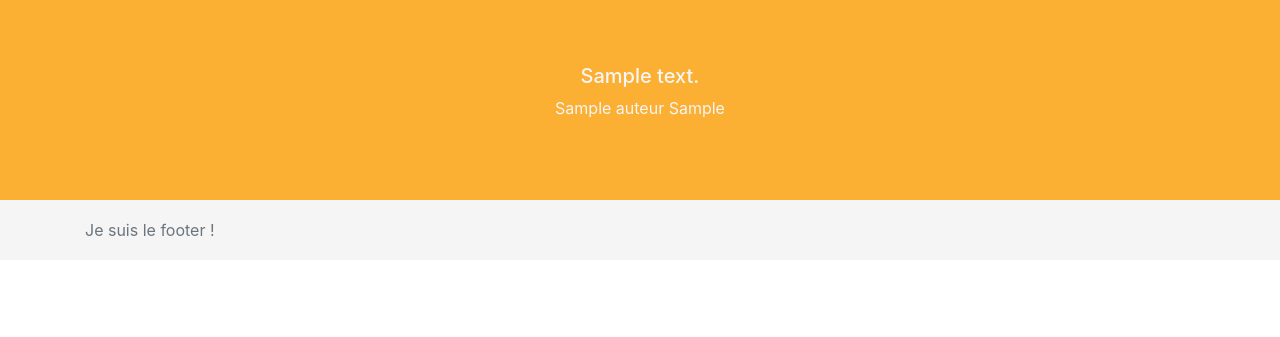
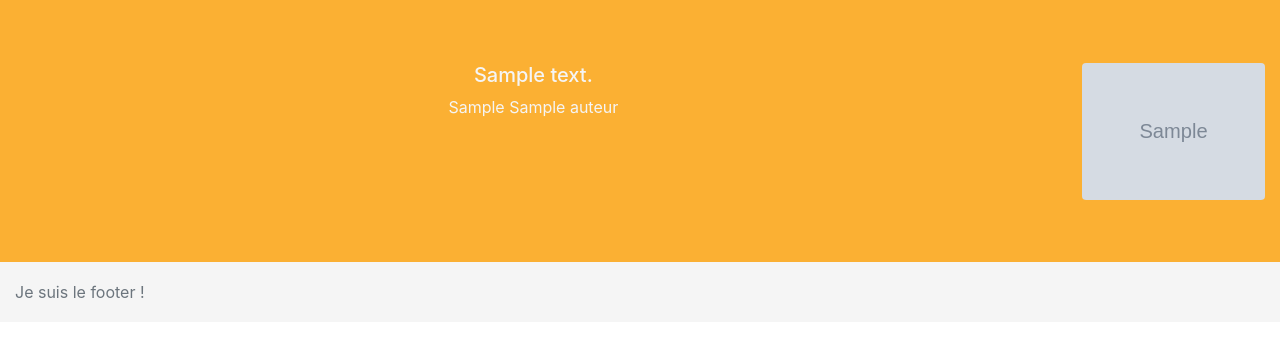
Before and after one commit to adrienguillement/citation, a PHP site: page / in a window 1280 px wide. Shown: the part 56-393 px from the top of the page. Run offline with PHP 8.4, Linux system fonts and the light colour scheme; tables that the repository leaves empty or names only in its code hold one stand-in row (values such as "Sample post"); grey boxes marked "Sample" are stand-in pictures.

Commit message:
ajout des images pour les auteurs

```diff
--- a/assets/css/style.css
+++ b/assets/css/style.css
@@ -20,3 +20,12 @@ div.card {
     text-align: center;
     vertical-align: center;
 }
+
+.bandeau-container {
+    margin: 0;
+    width: 100%;
+}
+
+.container {
+    max-width: 100%;
+}
--- a/class/auteurs.php
+++ b/class/auteurs.php
@@ -1,6 +1,6 @@
 <?php
 
-class auteurs
+class Auteurs
 {
 
     // Attributes
@@ -8,21 +8,26 @@ class auteurs
     private $nom;
     private $prenom;
     private $siecle;
+    private $image;
 
     /**
-     * auteurs constructor.
+     * Auteurs constructor.
      * @param $idauteur
+     * @param $nom
+     * @param $prenom
      * @param $siecle
-     * @param $prenom
-     * @param $nom
+     * @param $image
      */
-    public function __construct($siecle, $prenom, $nom, $idauteur="")
+    public function __construct($siecle, $prenom, $nom, $image, $idauteur="")
     {
-        ($idauteur != "") ?: $this->$idauteur = $idauteur;
+        ($idauteur != "") ?: $this->idauteur = $idauteur;
+        $this->nom = $nom;
+        $this->prenom = $prenom;
         $this->siecle = $siecle;
-        $this->prenom = $prenom;
-        $this->nom = $nom;
+        $this->image = $image;
     }
+
+
 
     /**
      * @return mixed
@@ -88,5 +93,19 @@ class auteurs
         $this->nom = $nom;
     }
 
+    /**
+     * @return mixed
+     */
+    public function getImage()
+    {
+        return $this->image;
+    }
 
+    /**
+     * @param mixed $image
+     */
+    public function setImage($image)
+    {
+        $this->image = $image;
+    }
 }
--- a/random_citation.php
+++ b/random_citation.php
@@ -8,14 +8,23 @@ $st = $db->prepare($sql_select_random);
 $st->execute();
 while($ligne = $st->fetch()){
     $citation = new Citation($ligne['idauteur'], $ligne['texte'], $ligne['idcit']);
-    $auteur = new Auteurs($ligne['idauteur'], $ligne['nom'], $ligne['prenom'], $ligne['siecle']);
+    $auteur = new Auteurs($ligne['idauteur'], $ligne['nom'], $ligne['prenom'], $ligne['image'], $ligne['siecle']);
 }
 $st=null;
 ?>
 
-<div class="col-lg-12 Bandeau">
-        <div  class="col-lg-12">
+<div class="container bandeau-container">
+    <div class="row">
+        <div class="col-12 ">
+            <div class="row Bandeau">
+                <div class="col-12 col-sm-10">
                 <h5><?php echo $citation->getTexte(); ?></h5>
-                <p><?php echo $auteur->getPrenom()." ".$auteur->getNom(); ?></p>
+                <p><?php echo $auteur->getNom()." ".$auteur->getPrenom(); ?></p>
+                </div>
+                <div class="col-2 d-none d-sm-block">
+                    <img src="assets/img/<?= $auteur->getImage(); ?>" class="img-fluid rounded">
+                </div>
+            </div>
         </div>
+    </div>
 </div>
--- a/search_citation.php
+++ b/search_citation.php
@@ -15,15 +15,12 @@ if(isset($_POST['search'])) :
 
     while($ligne = $st->fetch()){
         $citations[] = [new Citation($ligne['idauteur'], $ligne['texte'], $ligne['idcit']),
-                        new Auteurs($ligne['idauteur'], $ligne['nom'], $ligne['prenom'], $ligne['siecle'])];
+                        new Auteurs($ligne['siecle'], $ligne['prenom'], $ligne['nom'], $ligne['image'], $ligne['idauteur'])];
+
     }
-    $st=null;
-
 ?>
 
 <div class="container">
-
-
     <?php foreach($citations as $each): ?>
         <div style="margin:10px" class="card" style="width: 30rem;">
             <div class="card-body">
@@ -32,9 +29,7 @@ if(isset($_POST['search'])) :
             <a href="#" class="btn btn-primary">Go somewhere</a>
             </div>
         </div>
-
     <?php endforeach; ?>
-        </div>
 </div>
 <?php
 endif
```
Also changed, not shown: assets/img/chuck-norris.jpg (added), 1 other file. Lines whose indentation alone changed are shown as unchanged.
